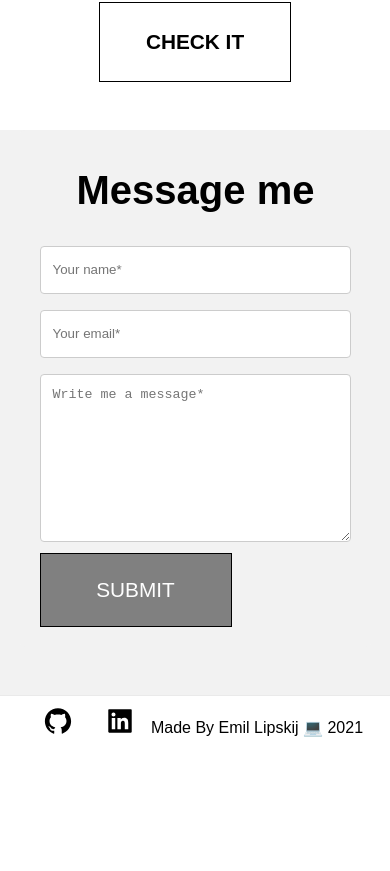
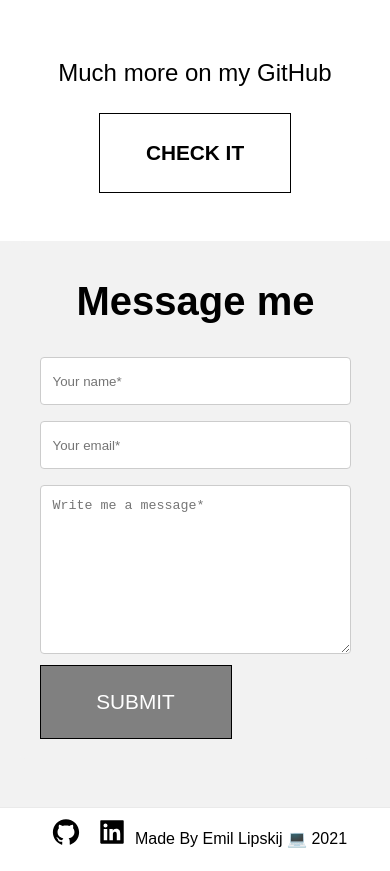
Before and after one commit to lipskij/website, a Next.js app: page / in a window 390 px wide. Shown: the part 5396-6267 px from the top of the page. Before the commit the page ends 6155 px from the top, so only its background shows below. Built offline with nearby package versions, Linux system fonts and the light colour scheme.

Commit message:
feat: adjust mobile styling

```diff
--- a/styles/Home.module.css
+++ b/styles/Home.module.css
@@ -484,8 +484,8 @@
     width: 100%;
   }
   .projectGallery img {
-    width: 100%;
-    height: 250px;
+    width: 95vw;
+    height: 100%;
   }
   .secondTxt {
     display: flex;
@@ -516,7 +516,20 @@
     padding: 1rem;
   }
   .footer {
+    width: 100vw;
+    height: 4rem;
+    border-top: 1px solid #eaeaea;
     display: flex;
-    width: 100vw;
+    justify-content: center;
+    align-items: center;
+  }
+
+  .footer div {
+    display: flex;
+    flex-direction: row;
+  }
+
+  .footer a {
+    margin: 0.5rem 0.5rem;
   }
 }
```
